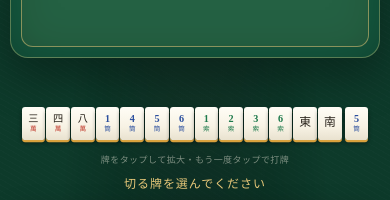
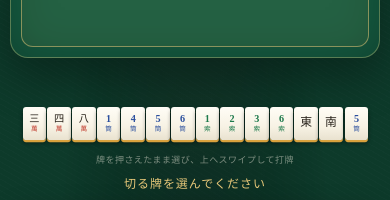
Before and after one commit to HSBL-ko-gyo/HSBL-S800, a React (Vite) app: page / in a window 390 px wide. Shown: the part 585-785 px from the top of the page. Built offline with nearby package versions, Linux system fonts and the light colour scheme; a web font is replaced by a local one.

Commit message:
Add swipe-to-discard mobile hand controls

```diff
--- a/src/components/HandView.tsx
+++ b/src/components/HandView.tsx
@@ -1,4 +1,4 @@
-import { useEffect, useState } from 'react'
+import { useEffect, useRef, useState, type PointerEvent } from 'react'
 import type { Tile } from '../gameEngine'
 import { sortTiles } from '../gameEngine'
 import { TileView } from './TileView'
@@ -26,6 +26,12 @@ export function HandView({
   onRon,
   onTsumo,
 }: HandViewProps) {
+  const handRef = useRef<HTMLDivElement>(null)
+  const gestureRef = useRef({
+    pointerId: -1,
+    startY: 0,
+    selectedTileId: null as string | null,
+  })
   const [selectedTileId, setSelectedTileId] = useState<string | null>(null)
   const drawnTile = tiles.find((tile) => tile.id === drawnTileId)
   const concealed = sortTiles(tiles.filter((tile) => tile.id !== drawnTileId))
@@ -35,28 +41,96 @@ export function HandView({
     setSelectedTileId(null)
   }, [drawnTileId, canDiscard])
 
-  const handleTileClick = (tile: Tile) => {
-    const usesMobileConfirmation = window.matchMedia('(max-width: 480px)').matches
-    if (!usesMobileConfirmation) {
-      onDiscard(tile)
-      return
+  useEffect(() => {
+    if (!selectedTileId) return
+
+    const cancelSelection = (event: globalThis.PointerEvent) => {
+      if (handRef.current?.contains(event.target as Node)) return
+      setSelectedTileId(null)
     }
 
-    if (selectedTileId === tile.id) {
-      setSelectedTileId(null)
+    document.addEventListener('pointerdown', cancelSelection)
+    return () => document.removeEventListener('pointerdown', cancelSelection)
+  }, [selectedTileId])
+
+  const handleTileClick = (tile: Tile) => {
+    if (window.matchMedia('(max-width: 480px)').matches) return
     onDiscard(tile)
-      return
   }
 
-    setSelectedTileId(tile.id)
+  const tileIdAtPoint = (clientX: number, clientY: number) =>
+    document.elementFromPoint(clientX, clientY)
+      ?.closest<HTMLElement>('[data-hand-tile-id]')
+      ?.dataset.handTileId ?? null
+
+  const handlePointerDown = (event: PointerEvent<HTMLDivElement>) => {
+    if (!canDiscard || !window.matchMedia('(max-width: 480px)').matches) return
+    if (event.pointerType === 'mouse' && event.button !== 0) return
+    const tileId = (event.target as Element)
+      .closest<HTMLElement>('[data-hand-tile-id]')
+      ?.dataset.handTileId
+    if (!tileId) return
+
+    event.preventDefault()
+    event.currentTarget.setPointerCapture(event.pointerId)
+    gestureRef.current = {
+      pointerId: event.pointerId,
+      startY: event.clientY,
+      selectedTileId: tileId,
+    }
+    setSelectedTileId(tileId)
+  }
+
+  const handlePointerMove = (event: PointerEvent<HTMLDivElement>) => {
+    const gesture = gestureRef.current
+    if (gesture.pointerId !== event.pointerId) return
+    event.preventDefault()
+
+    const hoveredTileId = tileIdAtPoint(event.clientX, event.clientY)
+    if (hoveredTileId && hoveredTileId !== gesture.selectedTileId) {
+      gesture.selectedTileId = hoveredTileId
+      setSelectedTileId(hoveredTileId)
+    }
+
+    if (event.clientY <= gesture.startY - 36) {
+      const tileToDiscard = displayed.find((tile) => tile.id === gesture.selectedTileId)
+      gesture.pointerId = -1
+      if (event.currentTarget.hasPointerCapture(event.pointerId)) {
+        event.currentTarget.releasePointerCapture(event.pointerId)
+      }
+      setSelectedTileId(null)
+      if (tileToDiscard) onDiscard(tileToDiscard)
+    }
+  }
+
+  const finishGesture = (event: PointerEvent<HTMLDivElement>) => {
+    const gesture = gestureRef.current
+    if (gesture.pointerId !== event.pointerId) return
+    if (event.currentTarget.hasPointerCapture(event.pointerId)) {
+      event.currentTarget.releasePointerCapture(event.pointerId)
+    }
+
+    gesture.pointerId = -1
+  }
+
+  const cancelGesture = (event: PointerEvent<HTMLDivElement>) => {
+    if (gestureRef.current.pointerId !== event.pointerId) return
+    gestureRef.current.pointerId = -1
   }
 
   return (
     <section className="hand-zone" aria-label="あなたの手牌">
-      <div className={`hand ${canDiscard ? 'is-active' : ''}`}>
+      <div
+        className={`hand ${canDiscard ? 'is-active' : ''}`}
+        ref={handRef}
+        onPointerDown={handlePointerDown}
+        onPointerMove={handlePointerMove}
+        onPointerUp={finishGesture}
+        onPointerCancel={cancelGesture}
+      >
         {displayed.map((tile) => (
+          <span className="hand-tile-slot" data-hand-tile-id={tile.id} key={tile.id}>
             <TileView
-            key={tile.id}
               tile={tile}
               usage="hand"
               className={[
@@ -67,10 +141,13 @@ export function HandView({
               disabled={!canDiscard}
               onClick={canDiscard ? handleTileClick : undefined}
             />
+          </span>
         ))}
       </div>
       <span className="hand-scroll-hint">
-        {selectedTileId ? '浮いた牌をもう一度タップで打牌' : '牌をタップして拡大・もう一度タップで打牌'}
+        {selectedTileId
+          ? '横になぞって選択・上へスワイプして打牌'
+          : '牌を押さえたまま選び、上へスワイプして打牌'}
       </span>
       {(canTsumo || canRon) && (
         <div className="hand-action-buttons">
--- a/src/styles.css
+++ b/src/styles.css
@@ -932,7 +932,14 @@ h1 {
     gap: 1px;
     padding: 23px 5px 12px;
     overflow: visible;
-    touch-action: manipulation;
+    touch-action: none;
+  }
+  .hand-tile-slot {
+    display: flex;
+    width: calc((100vw - 58px) / 14);
+    flex: 0 0 calc((100vw - 58px) / 14);
+    align-self: flex-end;
+    justify-content: center;
   }
   .hand .tile.hand {
     --tile-width: calc((100vw - 58px) / 14);
```
Lines whose indentation alone changed are shown as unchanged.
